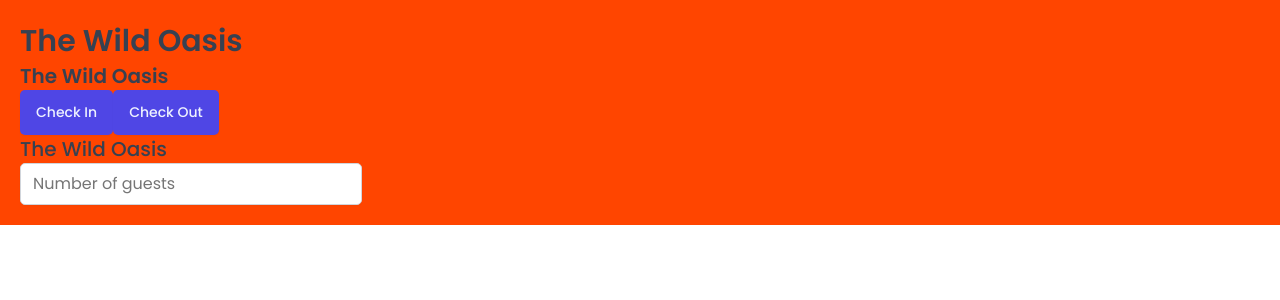
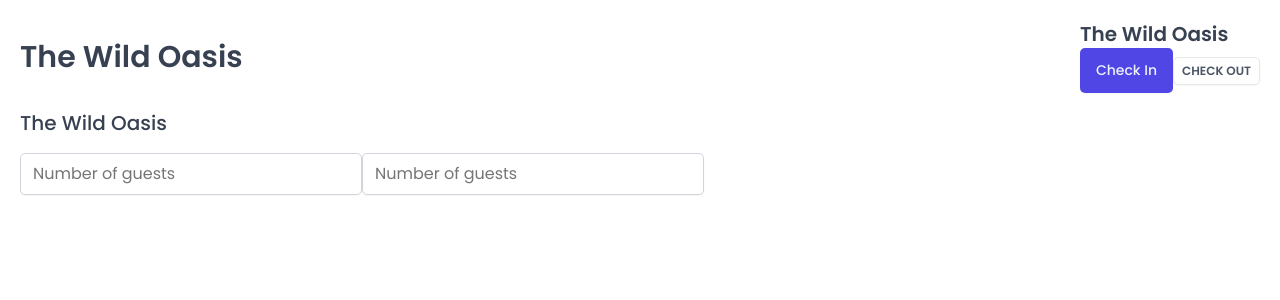
Before and after one commit to mhVxVNMwXkm9s4Ze9VASei/the-wild-oasis, a React (Vite) app: page / in a window 1280 px wide. Shown: the top 300 px of the page. Built offline with nearby package versions, Linux system fonts and the light colour scheme; a web font is replaced by a local one.

Commit message:
More about reusable styled components
:100:

```diff
--- a/src/App.jsx
+++ b/src/App.jsx
@@ -3,9 +3,10 @@
 import Button from "./ui/Button";
 import Input from "./ui/Input";
 import Heading from "./ui/Heading";
+import Row from "./ui/Row";
 
 const StyledApp = styled.div`
-	background-color: orangered;
+	/* background-color: orangered; */
 	padding: 20px;
 `;
 
@@ -14,15 +15,39 @@
 		<>
 			<GlobalStyles />
 			<StyledApp>
+				<Row>
+					<Row type="horizontal">
 						<Heading as="h1">The Wild Oasis</Heading>
+						<div>
 							<Heading as="h2">The Wild Oasis</Heading>
-				<Button>Check In</Button>
-				<Button>Check Out</Button>
+							<Button
+								variation="primary"
+								size="medium"
+							>
+								Check In
+							</Button>
+							<Button
+								variation="secondary"
+								size="small"
+							>
+								Check Out
+							</Button>
+						</div>
+					</Row>
+					<Row>
 						<Heading as="h3">The Wild Oasis</Heading>
+						<form>
 							<Input
 								type="number"
 								placeholder="Number of guests"
 							/>
+							<Input
+								type="number"
+								placeholder="Number of guests"
+							/>
+						</form>
+					</Row>
+				</Row>
 			</StyledApp>
 		</>
 	);
--- a/src/ui/Button.jsx
+++ b/src/ui/Button.jsx
@@ -48,22 +48,18 @@
 	`,
 };
 
-console.log(sizes, variations);
-
 const Button = styled.button`
-	font-size: 1.4rem;
-	padding: 1.2rem 1.6rem;
-	font-weight: 500;
 	border: none;
 	border-radius: var(--border-radius-sm);
-	background-color: var(--color-brand-600);
-	color: var(--color-brand-50);
 	box-shadow: var(--shadow-sm);
-	cursor: pointer;
 
-	&:hover {
-		background-color: var(--color-brand-700);
-	}
+	${(props) => sizes[props.size]}
+	${(props) => variations[props.variation]}
 `;
 
+Button.defaultProps = {
+	size: "medium",
+	variation: "primary",
+};
+
 export default Button;
--- /dev/null
+++ b/src/ui/Row.jsx
@@ -0,0 +1,24 @@
+import styled, { css } from "styled-components";
+
+const Row = styled.div`
+	display: flex;
+
+	${(props) =>
+		props.type === "horizontal" &&
+		css`
+			justify-content: space-between;
+			align-items: center;
+		`}
+	${(props) =>
+		props.type === "vertical" &&
+		css`
+			flex-direction: column;
+			gap: 1.6rem;
+		`}
+`;
+
+Row.defaultProps = {
+	type: "vertical",
+};
+
+export default Row;
```
Lines whose indentation alone changed are shown as unchanged.
